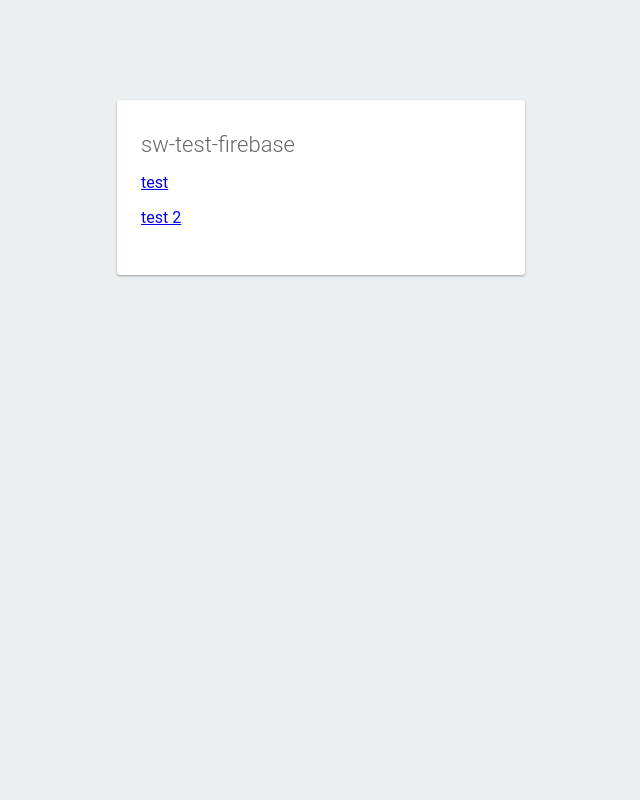
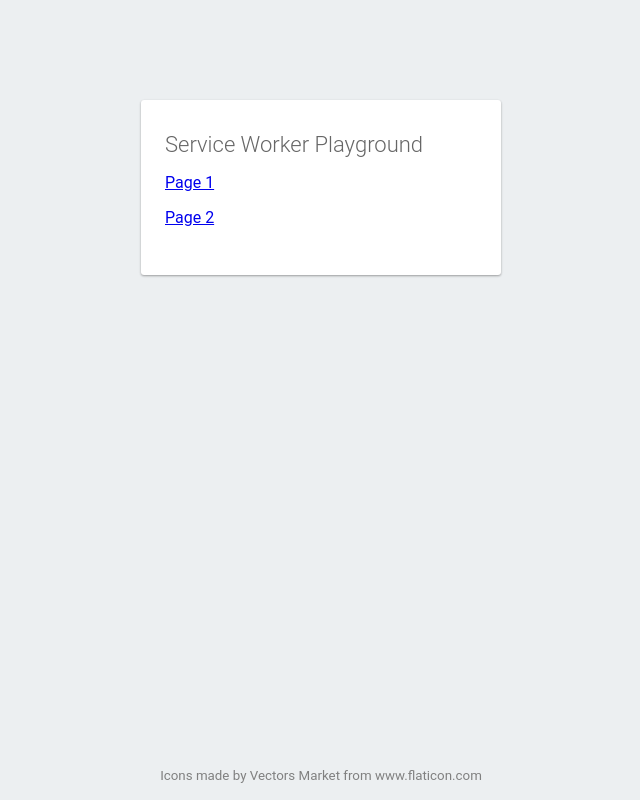
Before and after one commit to fabianmebus/service-worker-playground, a website: page public/index.html in a window 1280 px wide. Shown: the whole page, without its empty margins (319-959 px from the left). Drawn offline with Linux system fonts and the light colour scheme.

Commit message:
updated favicons

```diff
--- a/public/browserconfig.xml
+++ b/public/browserconfig.xml
@@ -2,8 +2,8 @@
 <browserconfig>
     <msapplication>
         <tile>
-            <square150x150logo src="/mstile-150x150.png"/>
-            <TileColor>#2d89ef</TileColor>
+            <square150x150logo src="/mstile-150x150.png?v=JyBoeJoERb"/>
+            <TileColor>#28486c</TileColor>
         </tile>
     </msapplication>
 </browserconfig>
--- a/public/index.html
+++ b/public/index.html
@@ -6,15 +6,32 @@
   <meta name="description" content="Service Worker + Firebase Test">
 
   <style>
+
+    html {
+      box-sizing: border-box;
+    }
+
+    *, *:before, *:after {
+      box-sizing: inherit;
+    }
+
     body {
       background: #ECEFF1;
       color: rgba(0, 0, 0, 0.87);
       font-family: Roboto, Helvetica, Arial, sans-serif;
       margin: 0;
       padding: 0;
+
+      display: flex;
+      min-height: 100vh;
+      flex-direction: column;
     }
 
-    #message {
+    main {
+      flex: 1;
+    }
+
+    .content {
       background: white;
       max-width: 360px;
       margin: 100px auto 16px;
@@ -23,53 +40,94 @@
       box-shadow: 0 1px 3px rgba(0, 0, 0, 0.12), 0 1px 2px rgba(0, 0, 0, 0.24);
     }
 
-    #message h1 {
+    .content h1 {
       font-size: 22px;
       font-weight: 300;
       color: rgba(0, 0, 0, 0.6);
       margin: 0 0 16px;
     }
 
+    ul {
+      list-style: none;
+      margin: 0;
+      padding: 0;
+    }
+
+    li {
+      margin: 1rem 0;
+    }
+
+    footer {
+      text-align: center;
+      padding-bottom: 1rem;
+    }
+
+    small {
+      color: gray;
+    }
+
+    small a {
+      text-decoration: none;
+      color: gray;
+    }
+
     @media (max-width: 600px) {
-      body, #message {
+      body, .content {
         margin-top: 0;
         background: white;
         box-shadow: none;
       }
 
       body {
-        border-top: 16px solid #2d89ef;
+        border-top: 16px solid #28486c;
       }
     }
   </style>
 
   <meta name="viewport" content="width=device-width, initial-scale=1">
-  <link rel="apple-touch-icon" sizes="180x180" href="/apple-touch-icon.png">
-  <link rel="icon" type="image/png" sizes="32x32" href="/favicon-32x32.png">
-  <link rel="icon" type="image/png" sizes="16x16" href="/favicon-16x16.png">
-  <link rel="manifest" href="/manifest.json">
-  <link rel="mask-icon" href="/safari-pinned-tab.svg" color="#2d89ef">
-  <meta name="msapplication-TileColor" content="#2d89ef">
-  <meta name="theme-color" content="#2d89ef">
+  <link rel="apple-touch-icon" sizes="180x180" href="/apple-touch-icon.png?v=JyBoeJoERb">
+  <link rel="icon" type="image/png" sizes="32x32" href="/favicon-32x32.png?v=JyBoeJoERb">
+  <link rel="icon" type="image/png" sizes="16x16" href="/favicon-16x16.png?v=JyBoeJoERb">
+  <link rel="manifest" href="/manifest.json?v=JyBoeJoERb">
+  <link rel="mask-icon" href="/safari-pinned-tab.svg?v=JyBoeJoERb" color="#28486c">
+  <link rel="shortcut icon" href="/favicon.ico?v=JyBoeJoERb">
+  <meta name="msapplication-TileColor" content="#28486c">
+  <meta name="theme-color" content="#28486c">
 </head>
+
 <body>
-  <div id="message">
-    <h1>sw-test-firebase</h1>
-    <p>
-      <a href="test.html">test</a>
-    </p>
-    <p>
-      <a href="test-2.html">test 2</a>
-    </p>
-  </div>
+
+  <main>
+    <article class="content">
+      <h1>Service Worker Playground</h1>
+      <ul>
+        <li>
+          <a href="test.html">Page 1</a>
+        </li>
+        <li>
+          <a href="test-2.html">Page 2</a>
+        </li>
+      </ul>
+    </article>
+  </main>
+
+  <footer>
+    <small>
+      Icons made by
+      <a href="https://www.flaticon.com/authors/vectors-market" title="Vectors Market" target="_blank">Vectors Market</a>
+      from <a href="https://www.flaticon.com/" title="Flaticon" target="_blank">www.flaticon.com</a>
+    </small>
+  </footer>
+
   <script>
     if (navigator.serviceWorker) {
-      window.addEventListener('load', function() {
+      window.addEventListener('load', function () {
         navigator.serviceWorker.register('/service-worker.js', {
           scope: '/'
         });
       });
     }
   </script>
+
 </body>
 </html>
```
Also changed, not shown: public/android-chrome-192x192.png, public/android-chrome-512x512.png, public/apple-touch-icon.png, public/favicon-16x16.png, public/favicon-32x32.png, public/favicon.ico, public/manifest.json, public/mstile-144x144.png, public/mstile-150x150.png, public/mstile-310x150.png, public/mstile-310x310.png, public/mstile-70x70.png, public/safari-pinned-tab.svg.
